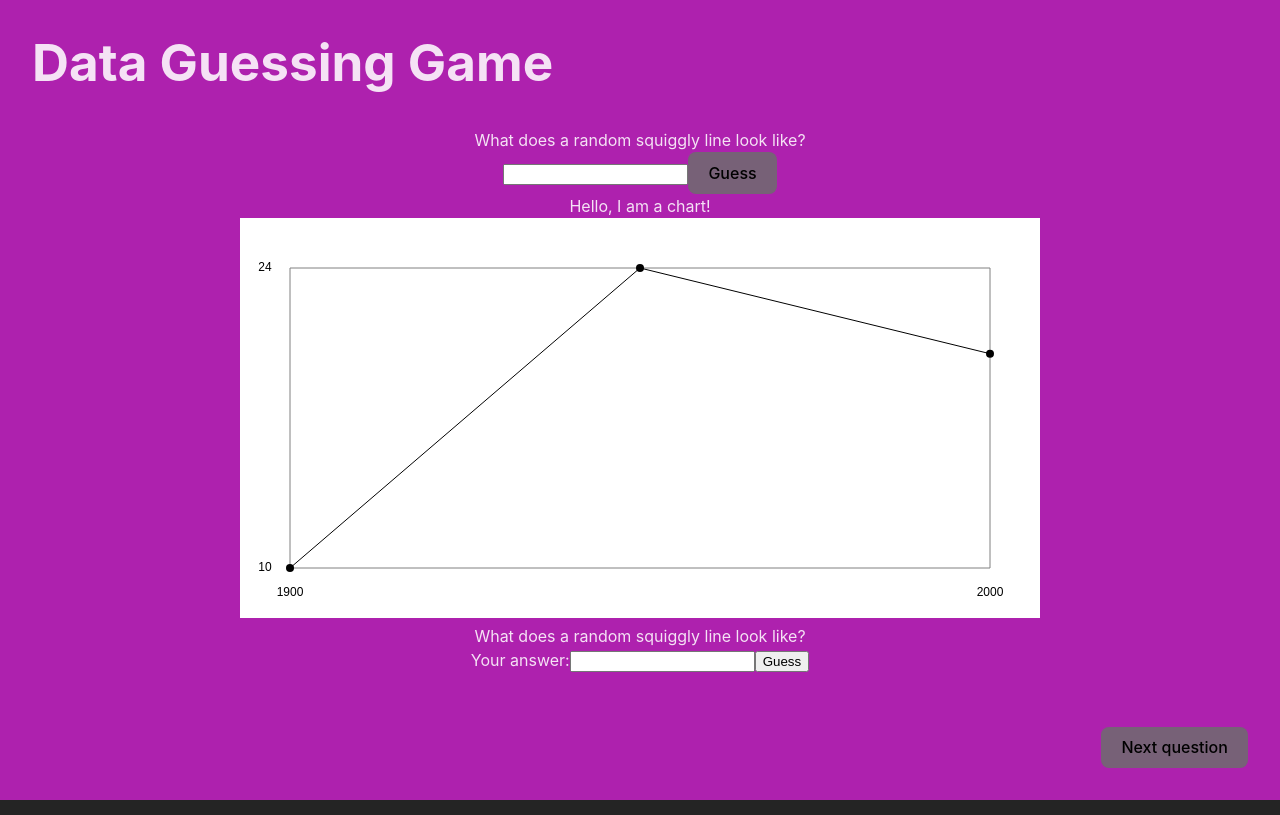
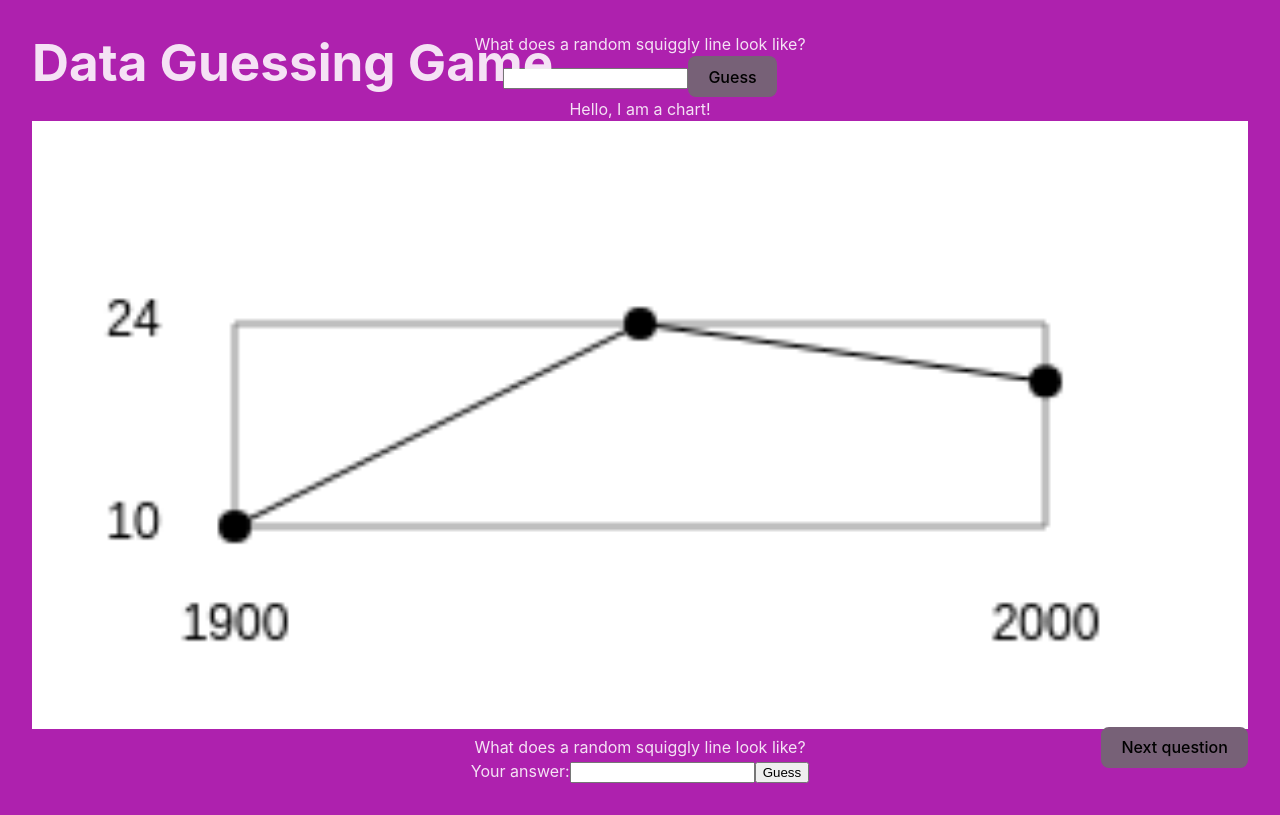
Before and after one commit to Jugendhackt/data-guessing-game, a React (Vite) app in the folder frontend/: page / in a window 1280 px wide. Built offline with nearby package versions, Linux system fonts and the light colour scheme.

Commit message:
frontend: styling, fix canvas size

```diff
--- a/frontend/src/App.css
+++ b/frontend/src/App.css
@@ -1,6 +1,6 @@
 #root {
   max-width: 1280px;
-  margin: 0 auto;
   padding: 2rem;
   text-align: center;
+  flex: 1;
 }
--- a/frontend/src/components/Chart.tsx
+++ b/frontend/src/components/Chart.tsx
@@ -1,9 +1,15 @@
+import styled from "@emotion/styled";
 import React, { useEffect, useRef } from "react";
 import { Answer } from "../types";
 
 type Props = {datapoints: Answer}
 
-export const Chart: React.FC<Props> = ({datapoints}) => {
+const Canvas = styled.canvas`
+  width: 100%;
+  height: 50%;
+  `;
+
+export const Chart: React.FC<Props> = ({ datapoints }) => {
   const canvasRef = useRef(null);
   useEffect(() => {
     if (canvasRef === null) {
@@ -74,7 +80,7 @@ export const Chart: React.FC<Props> = ({datapoints}) => {
   return (
           <>
               <div> Hello, I am a chart! </div>
-              <canvas ref={canvasRef} width="800" height="400"></canvas>
+              <Canvas ref={canvasRef}></Canvas>
           </>
   );
 };
--- a/frontend/src/components/Question.tsx
+++ b/frontend/src/components/Question.tsx
@@ -11,7 +11,7 @@ export const Question: React.FC<QuestionType & ShowAnswer> = ({ answer, question
         <Wrapper>
             <div>{question}</div>
             <div><input type="text" /><button onClick={() => setShowAnswer(true)}>Guess</button></div>
-            {showAnswer ? <div>{answer}</div> : null}
+            {showAnswer ? <div>{JSON.stringify(answer)}</div> : null}
         </Wrapper>
   );
 };
```
Also changed, not shown: 1 other file (tests, documents, lock files or other folders).
